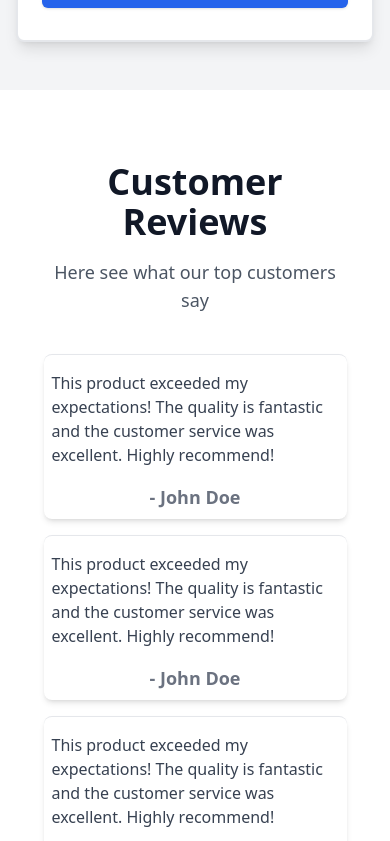
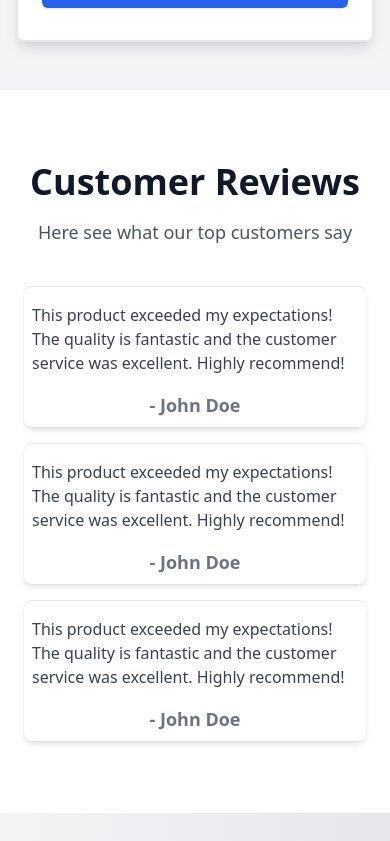
Before and after one commit to nilesh7757/MyBlog, a Next.js app: page / in a window 390 px wide. Shown: the part 2240-3081 px from the top of the page. Built offline with nearby package versions, Linux system fonts and the light colour scheme.

Commit message:
some small style changed

```diff
--- a/app/globals.css
+++ b/app/globals.css
@@ -2,6 +2,10 @@
 @tailwind components;
 @tailwind utilities;
 
+*{
+  padding: 0;
+  margin: 0;
+}
 :root {
   --foreground-rgb: 0, 0, 0;
   --background-start-rgb: 214, 219, 220;
--- a/app/page.js
+++ b/app/page.js
@@ -206,7 +206,7 @@ const Home = () => {
           </div>
         </div>
       </div>
-      <div className="w-[90%] mx-auto p-6 rounded-lg mt-12">
+      <div className="w-[100%] sm:w-[90%] mx-auto p-6 rounded-lg mt-12">
         <div className="text-center mb-10">
           <h2 className="text-4xl font-extrabold text-gray-900 dark:text-gray-100">
             Customer Reviews
@@ -257,7 +257,7 @@ const Home = () => {
         </div>
       </div>
       <section>
-        <div className="w-full max-w-7xl mx-auto p-6 bg-gradient-to-r from-gray-100 to-gray-200 dark:from-gray-900 dark:to-gray-800 shadow-xl rounded-xl mt-12">
+        <div className="w-full max-w-7xl mx-auto p-6 bg-gradient-to-r from-gray-100 to-gray-200 dark:from-gray-900 dark:to-gray-800 shadow-xl  mt-12">
           <div className="text-center mb-10">
             <h2 className="text-4xl font-extrabold text-gray-900 dark:text-gray-100">
               Top Blogs
```
